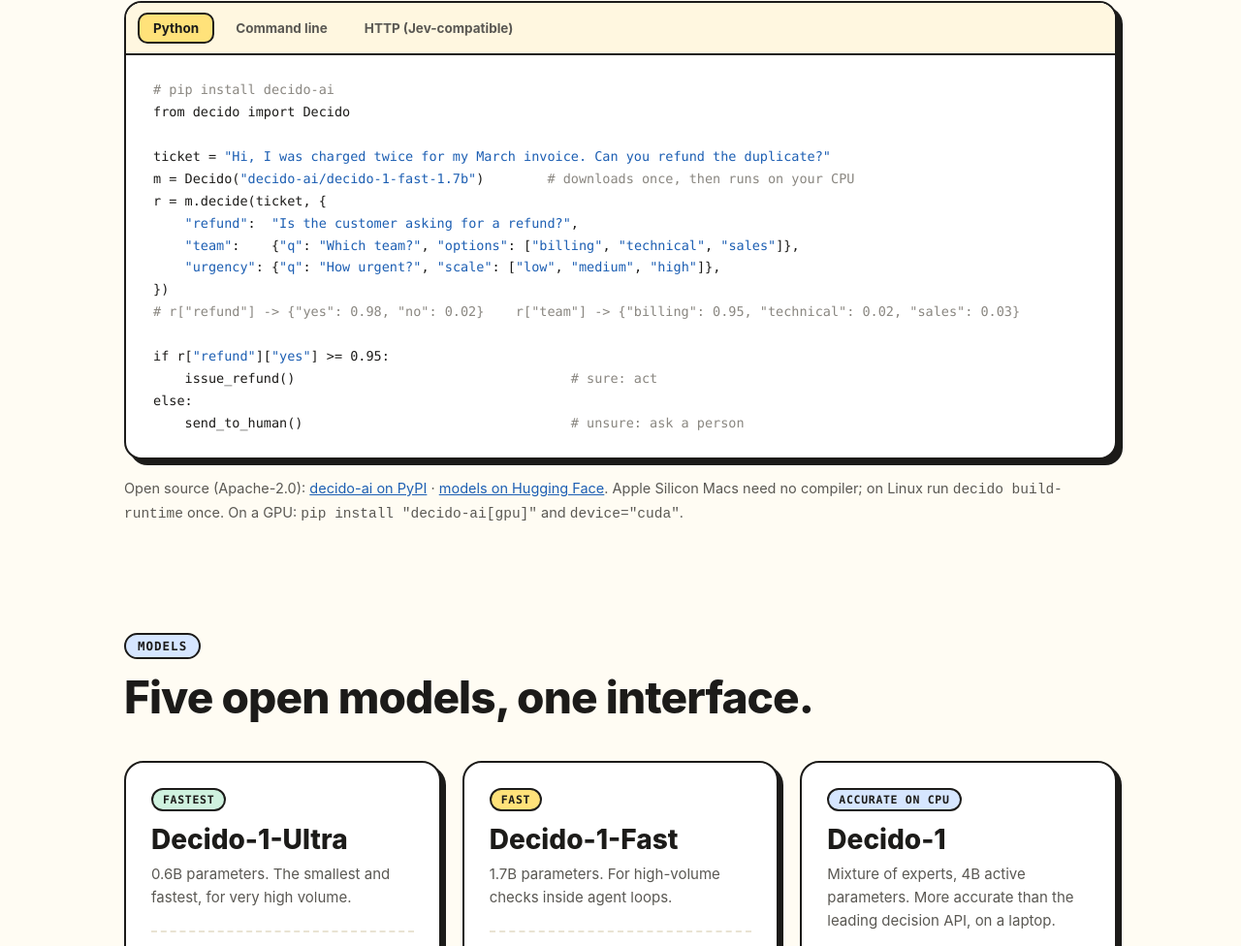
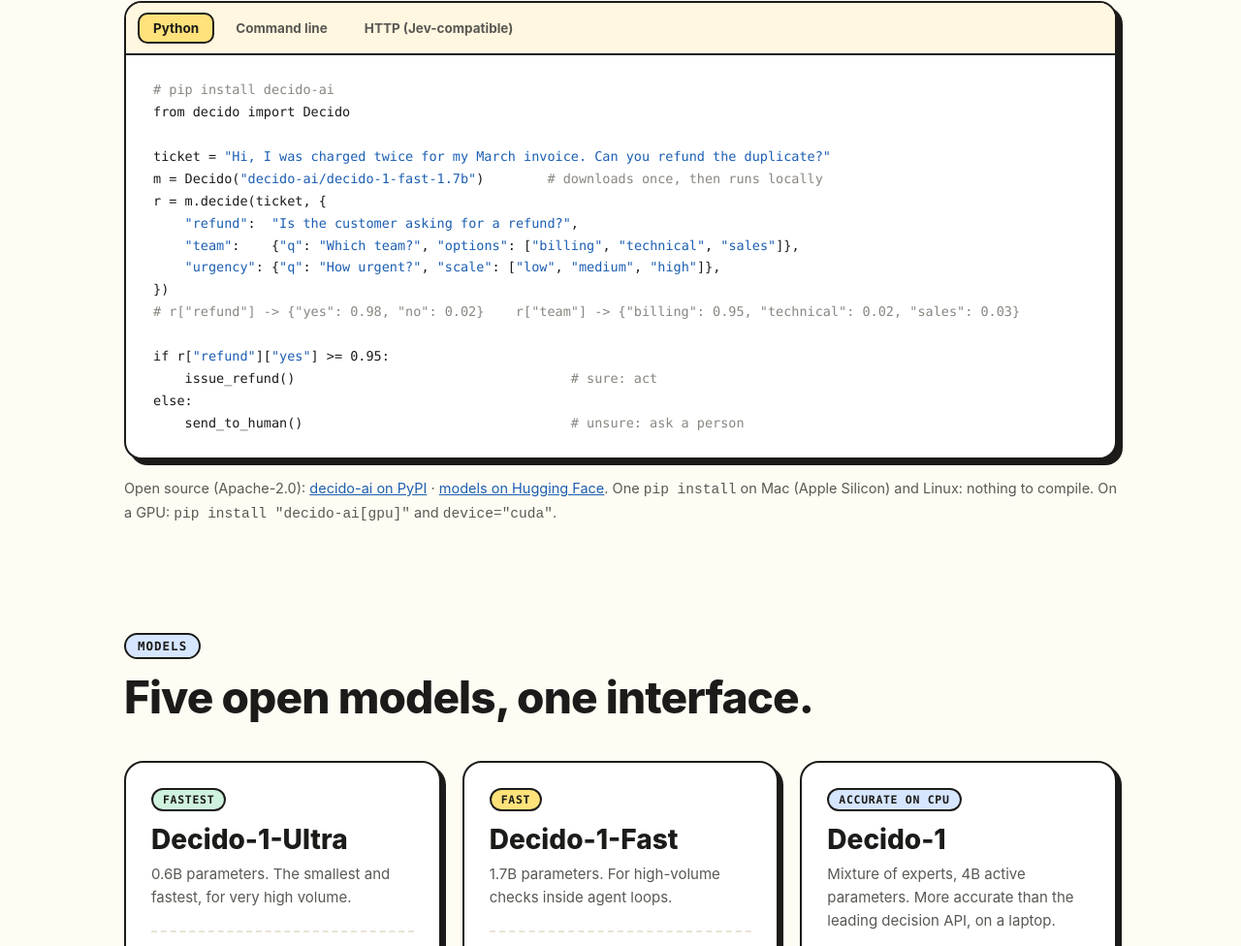
Before and after one commit to decido-ai/decido-ai.github.io, a plain HTML site: page index.html in a window 1280 px wide. Shown: the part 3995-4971 px from the top of the page at 97% size. Drawn offline with Linux system fonts and the light colour scheme.

Commit message:
Install: nothing to compile on Mac and Linux

```diff
--- a/index.html
+++ b/index.html
@@ -293,7 +293,7 @@
 from decido import Decido
 
 ticket = <span class="s">"Hi, I was charged twice for my March invoice. Can you refund the duplicate?"</span>
-m = Decido(<span class="s">"decido-ai/decido-1-fast-1.7b"</span>)        <span class="c"># downloads once, then runs on your CPU</span>
+m = Decido(<span class="s">"decido-ai/decido-1-fast-1.7b"</span>)        <span class="c"># downloads once, then runs locally</span>
 r = m.decide(ticket, {
     <span class="s">"refund"</span>:  <span class="s">"Is the customer asking for a refund?"</span>,
     <span class="s">"team"</span>:    {<span class="s">"q"</span>: <span class="s">"Which team?"</span>, <span class="s">"options"</span>: [<span class="s">"billing"</span>, <span class="s">"technical"</span>, <span class="s">"sales"</span>]},
@@ -326,7 +326,7 @@ curl localhost:8080/v1/systemone -H <span class="s">"content-type: application/j
 # Existing Jev SDK clients work unchanged: TYPESAFE_BASE_URL=http://127.0.0.1:8080</span></pre>
     </div>
   </div>
-  <div class="avail">Open source (Apache-2.0): <a href="https://pypi.org/project/decido-ai/">decido-ai on PyPI</a> · <a href="https://huggingface.co/collections/decido-ai/decido-1-6aed66fd09af05c057795ca8">models on Hugging Face</a>. Apple Silicon Macs need no compiler; on Linux run <code>decido build-runtime</code> once. On a GPU: <code>pip install "decido-ai[gpu]"</code> and <code>device="cuda"</code>.</div>
+  <div class="avail">Open source (Apache-2.0): <a href="https://pypi.org/project/decido-ai/">decido-ai on PyPI</a> · <a href="https://huggingface.co/collections/decido-ai/decido-1-6aed66fd09af05c057795ca8">models on Hugging Face</a>. One <code>pip install</code> on Mac (Apple Silicon) and Linux: nothing to compile. On a GPU: <code>pip install "decido-ai[gpu]"</code> and <code>device="cuda"</code>.</div>
 </section>
 
 <section id="models">
```
